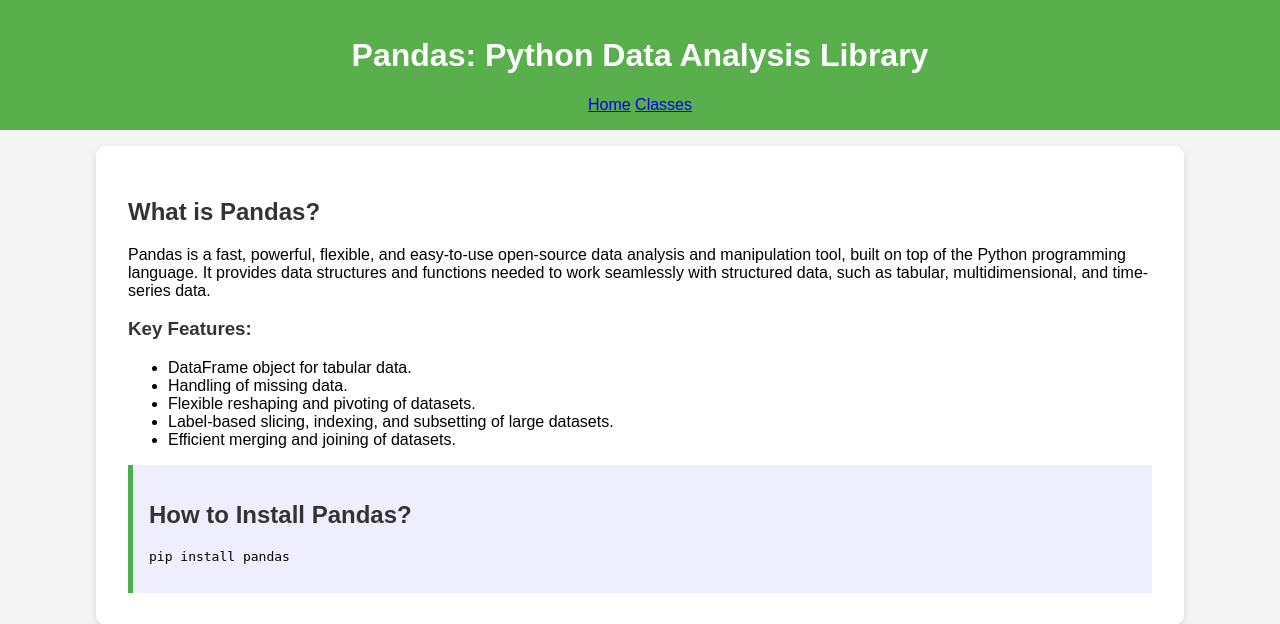
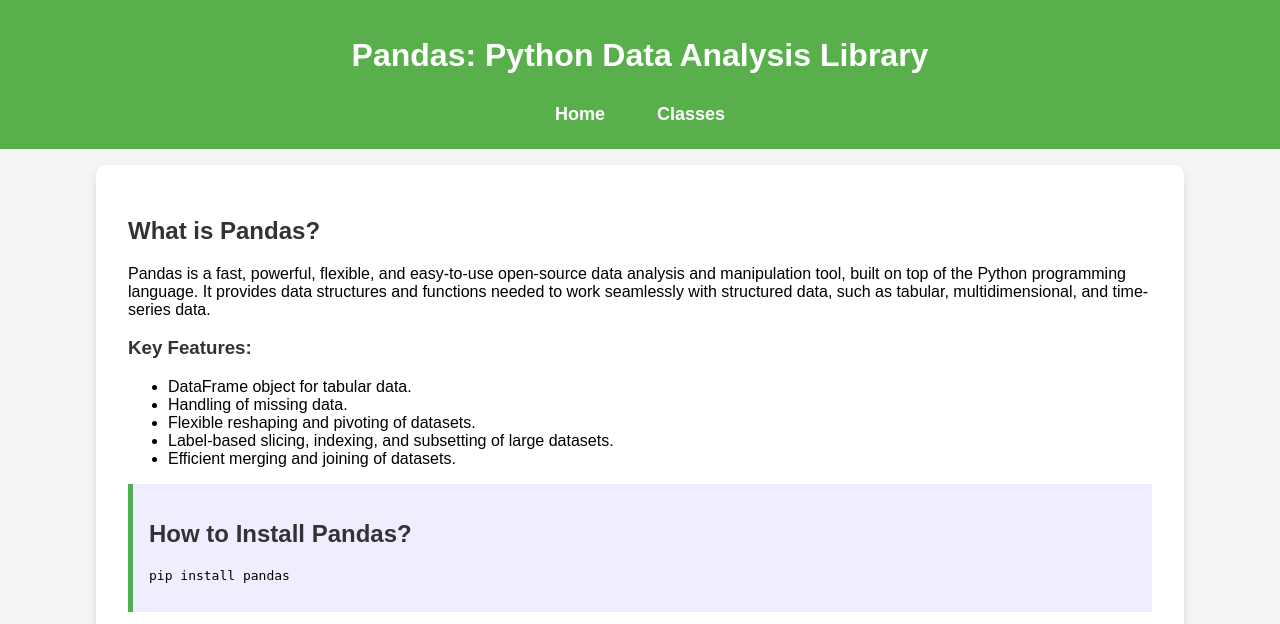
Before and after one commit to Maryam-tli/pandas_website_and_weblog, a Django app: page / in a window 1280 px wide. Shown: the top 624 px of the page. Run offline with Django 4.2, Linux system fonts and the light colour scheme; data comes from the database, SQL or seed files in the repository.

Commit message:
I defined some new classes for the nav and linked them to my CSS

```diff
--- a/templates/class_detail.html
+++ b/templates/class_detail.html
@@ -9,9 +9,9 @@
 <body>
     <header>
         <h1>{{ pandas_class.title }}</h1>
-        <nav>
-            <a href="{% url 'index_view' %}">Home</a>
-            <a href="{% url 'pandas_class_list' %}">Back to Classes</a>
+        <nav class="nav-links">
+            <a href="{% url 'index_view' %}" class="nav-item">Home</a>
+            <a href="{% url 'pandas_class_list' %}" class="nav-item">Classes</a>
         </nav>
     </header>
 
--- a/templates/class_list.html
+++ b/templates/class_list.html
@@ -9,8 +9,8 @@
 <body>
     <header>
         <h1>Explore Pandas Classes</h1>
-        <nav>
-            <a href="{% url 'index_view' %}">Home</a>
+        <nav class="nav-links">
+            <a href="{% url 'index_view' %}" class="nav-item">Home</a>
         </nav>
     </header>
 
--- a/templates/index.html
+++ b/templates/index.html
@@ -8,12 +8,13 @@
 </head>
 <body>
     <header>
-        <h1>Pandas: Python Data Analysis Library</h1>
-        <nav>
-            <a href="{% url 'index_view' %}">Home</a>
-            <a href="{% url 'pandas_class_list' %}">Classes</a>
+        <h1 class="header-title">Pandas: Python Data Analysis Library</h1>
+        <nav class="nav-links">
+            <a href="{% url 'index_view' %}" class="nav-item">Home</a>
+            <a href="{% url 'pandas_class_list' %}" class="nav-item">Classes</a>
         </nav>
     </header>
+
 
     <main class="main-content">
         <h2>What is Pandas?</h2>
```
